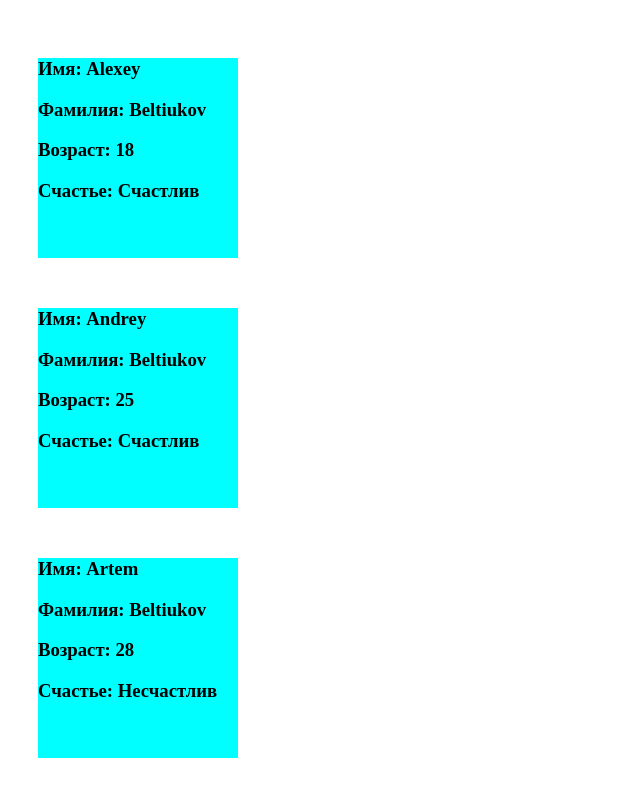
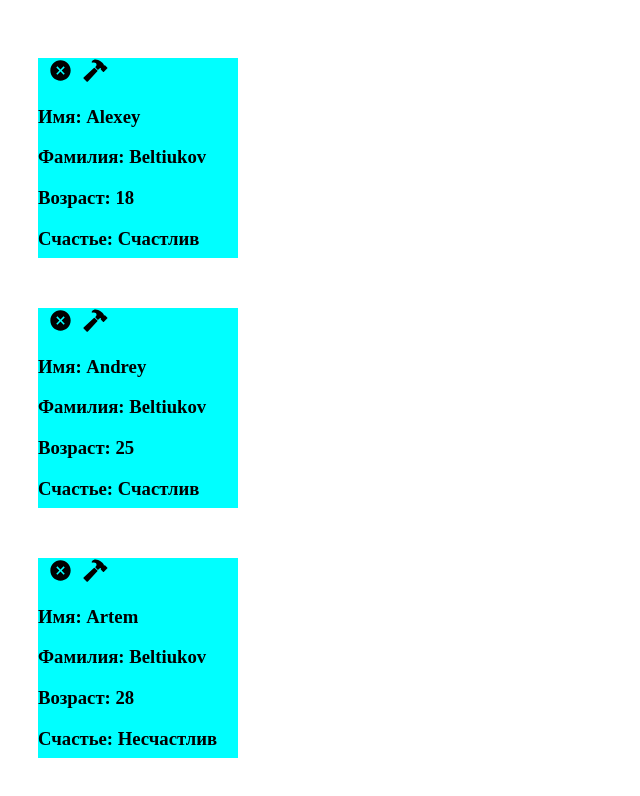
Before and after one commit to Ploys12/Add_User, a React (Create React App) app: page / in a window 1280 px wide. Shown: the top 796 px of the page, without its empty margins (0-640 px from the left). Built offline with nearby package versions, Linux system fonts and the light colour scheme.

Commit message:
User component is avaliable! Icons for deleting and editing are added on User.js

```diff
--- a/package.json
+++ b/package.json
@@ -8,6 +8,7 @@
     "@testing-library/user-event": "^13.5.0",
     "react": "^18.2.0",
     "react-dom": "^18.2.0",
+    "react-icons": "^4.7.1",
     "react-scripts": "5.0.1",
     "web-vitals": "^2.1.4"
   },
--- a/src/App.js
+++ b/src/App.js
@@ -1,5 +1,4 @@
 import React from "react";
-import ReactDOM from 'react-dom/client';
 import Users from "./Components/Users";
 class App extends React.Component{
   render(){
--- a/src/Components/User.js
+++ b/src/Components/User.js
@@ -1,12 +1,16 @@
 import React from "react";
+import { IoCloseCircleSharp, IoHammerSharp } from 'react-icons/io5'
+class User extends React.Component{
+    user = this.props.user
+    render(){
+        return(<div className="apart_user"><IoCloseCircleSharp className="icon deleteIcon"/>
+        <IoHammerSharp className="icon editIcon"/>
 
-class User extends React.Component{
-    render(){
-        return(<div key={this.props.user.id} className="apart_user">
-        <h3>Имя: {this.props.user.first_name}</h3>
-        <h3>Фамилия: {this.props.user.second_name}</h3>
-        <h3>Возраст: {this.props.user.age}</h3>
-        <h3>Счастье: {this.props.user.happiness ? "Счастлив": "Несчастлив"}</h3>
+        <h3>Имя: {this.user.first_name}</h3>
+
+        <h3>Фамилия: {this.user.second_name}</h3>
+        <h3>Возраст: {this.user.age}</h3>
+        <h3>Счастье: {this.user.happiness ? "Счастлив": "Несчастлив"}</h3>
     </div>)
     }
 }
--- a/src/Components/Users.js
+++ b/src/Components/Users.js
@@ -3,7 +3,9 @@ import User from "./User";
 
 
 class Users extends React.Component{
-    users = [
+    constructor(props){
+        super(props)
+        this.state = {users: [
             {
                 id: 1,
                 first_name: 'Alexey',
@@ -27,15 +29,11 @@ class Users extends React.Component{
                 happiness: false
 
             }
-    ]
+        ]}
+    }
     render(){
         return (<div>
-            {this.users.map((user) => (<div key={user.id} className="apart_user">
-                <h3>Имя: {user.first_name}</h3>
-                <h3>Фамилия: {user.second_name}</h3>
-                <h3>Возраст: {user.age}</h3>
-                <h3>Счастье: {user.happiness ? "Счастлив": "Несчастлив"}</h3>
-            </div>))}
+            {this.state.users.map((user) => (<User key={user.id} user={user}/>))}
         </div>)
     }
 }
--- a/src/index.css
+++ b/src/index.css
@@ -14,3 +14,7 @@
   transform: scale(1.1);
   transition: 0.5s ease;
 }
+.icon{
+  font-size: 25px;
+  margin-left: 10px;
+}
```
Also changed, not shown: 1 other file (tests, documents, lock files or other folders). Lines whose indentation alone changed are shown as unchanged.
